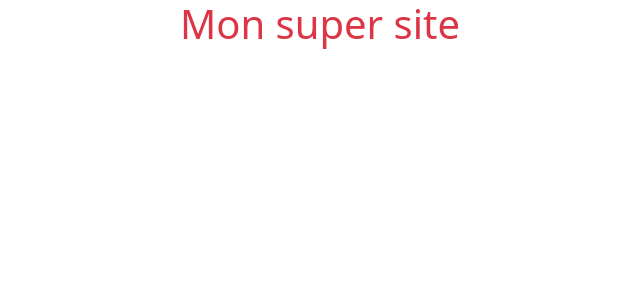
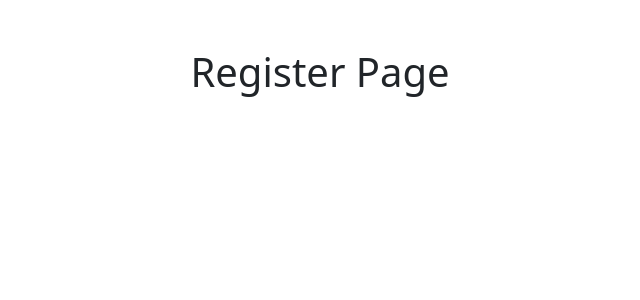
Before and after one commit to kevinkalenga/Hotel_Website, a React (Create React App) app in the folder client/: page /register in a window 1280 px wide. Shown: the top 300 px of the page, without its empty margins (320-960 px from the left). Built offline with nearby package versions, Linux system fonts and the light colour scheme.

Commit message:
Implement routing

```diff
--- a/client/package.json
+++ b/client/package.json
@@ -9,6 +9,7 @@
     "@testing-library/user-event": "^13.5.0",
     "react": "^19.0.0",
     "react-dom": "^19.0.0",
+    "react-router-dom": "^7.4.0",
     "react-scripts": "5.0.1",
     "web-vitals": "^2.1.4"
   },
--- a/client/src/App.js
+++ b/client/src/App.js
@@ -1,10 +1,18 @@
+import { BrowserRouter, Routes, Route } from "react-router-dom"
 
+import Home from "./booking/Home";
+import Login from "./auth/Login";
+import Register from "./auth/Register"
 
 function App() {
   return (
-    <div className="text-danger text-center">
-      <h1>Mon super site</h1>
-    </div>
+    <BrowserRouter>
+      <Routes>
+        <Route path="/" element={<Home />} />
+        <Route path="/login" element={<Login />} />
+        <Route path="/register" element={<Register />} />
+      </Routes>
+    </BrowserRouter>
   );
 }
 
--- /dev/null
+++ b/client/src/auth/Login.js
@@ -0,0 +1,11 @@
+
+
+const Login = () => {
+    return (
+        <div className='container-fluid h1 p-5 text-center'>
+            Login Page
+        </div>
+    )
+}
+
+export default Login
--- /dev/null
+++ b/client/src/auth/Register.js
@@ -0,0 +1,9 @@
+const Register = () => {
+    return (
+        <div className='container-fluid h1 p-5 text-center'>
+            Register Page
+        </div>
+    )
+}
+
+export default Register
--- /dev/null
+++ b/client/src/booking/Home.js
@@ -0,0 +1,11 @@
+import React from 'react'
+
+const Home = () => {
+    return (
+        <div className='container-fluid h1 p-5 text-center'>
+            Home Page
+        </div>
+    )
+}
+
+export default Home
```
Also changed, not shown: 1 other file (tests, documents, lock files or other folders).
